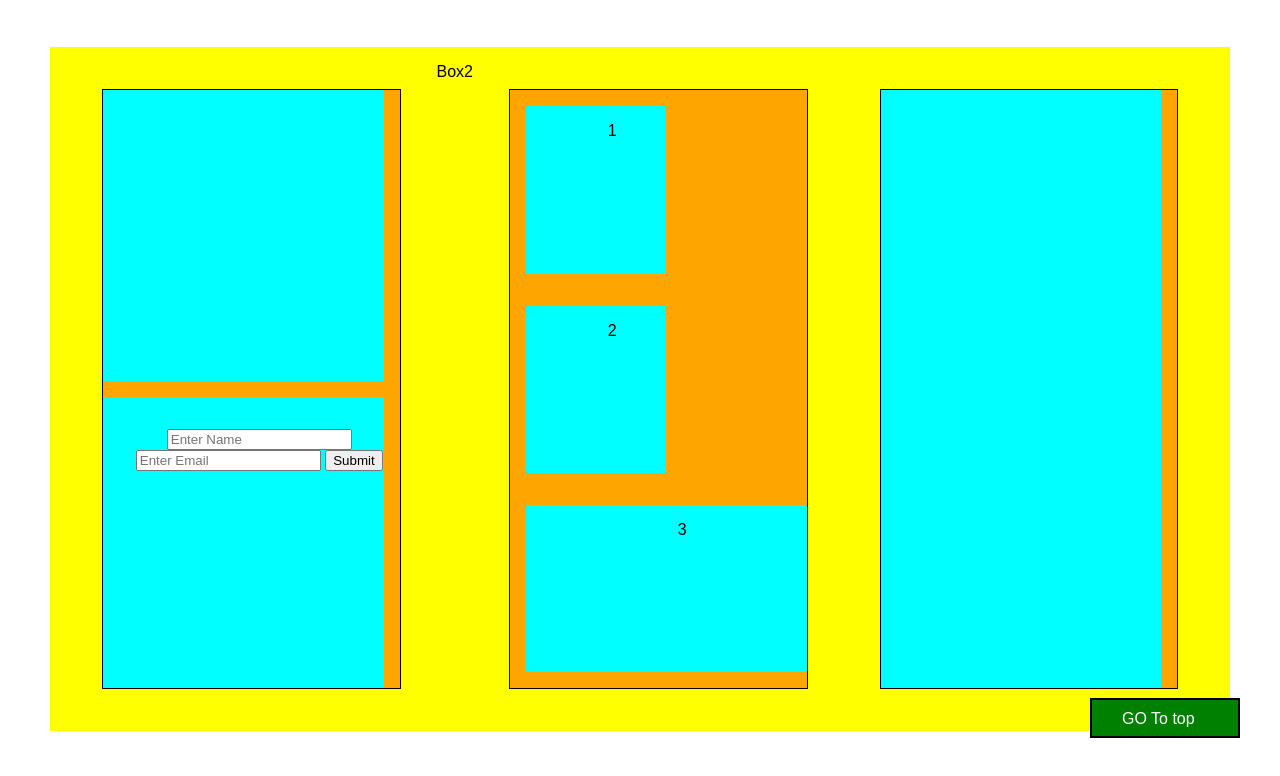
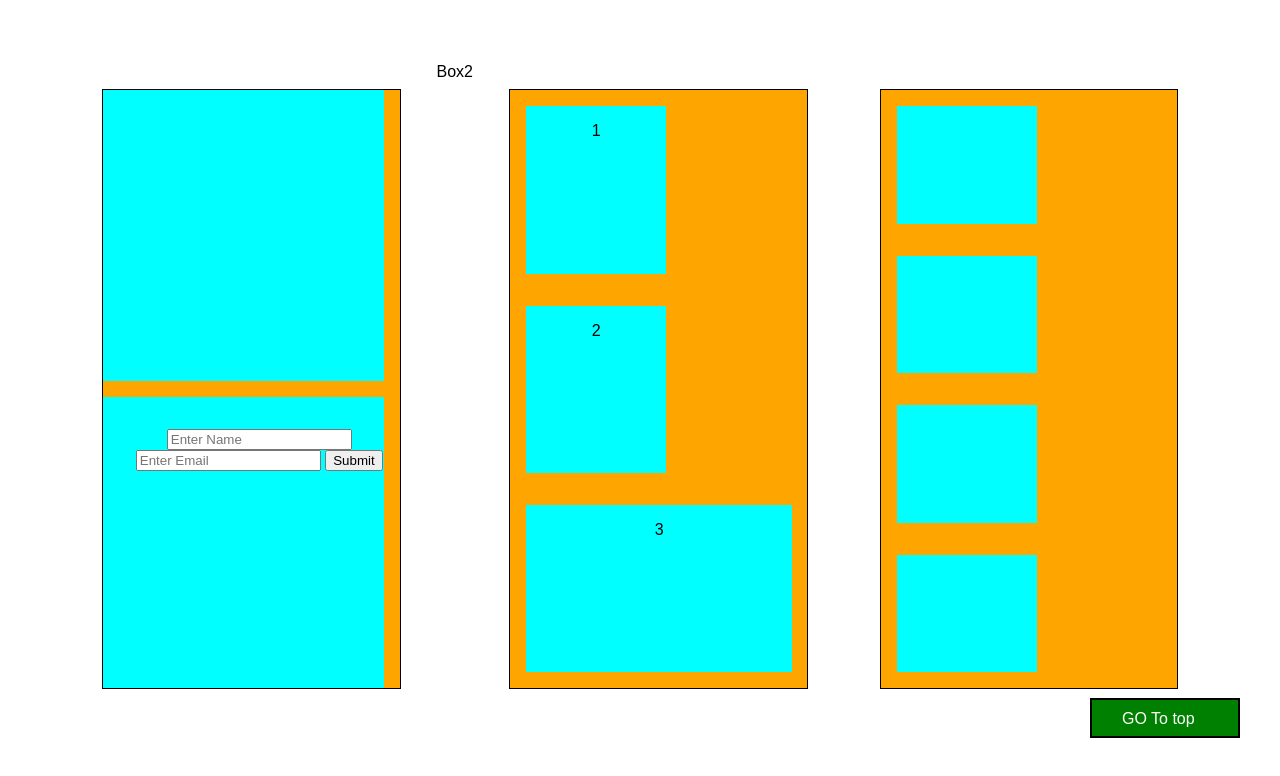
Before and after one commit to Anupriya1500/MyPortfolio, a plain HTML site: page index.html in a window 1280 px wide. Shown: the part 62-838 px from the top of the page. Drawn offline with Linux system fonts and the light colour scheme.

Commit message:
first commit

```diff
--- a/index.html
+++ b/index.html
@@ -24,7 +24,7 @@
             </div>
             <div class="sub-item a2">
               <div class="s1">
-                <form>
+                <form class="form">
                   <input type="text" name="name" placeholder="Enter Name">
                   <input type="email" name="email" placeholder="Enter Email">
                   <input type="submit" name="" value="Submit">
@@ -53,16 +53,16 @@
 
       <div class="listings">
         <div class="item 3">
-           <div class="sub-item">
+           <div class="sub-item3 c1">
               <div class="s1"></div>
             </div>
-            <div class="sub-item">
+            <div class="sub-item3 c2">
               <div class="s1"></div>
             </div>
-            <div class="sub-item">
+            <div class="sub-item3 c3">
               <div class="s1"></div>
             </div>
-            <div class="sub-item">
+            <div class="sub-item3 c4">
               <div class="s1"></div>
             </div>
         </div>
--- a/test.css
+++ b/test.css
@@ -26,10 +26,10 @@ body {
 }
 
 .content {
-	background-color: yellow;
+
 	box-sizing: border-box;
 	display: flex;
-
+	flex-direction: row;
 	padding: 1em 1em;
 	margin: 50px;
 }
@@ -77,34 +77,26 @@ body {
 }
 .b1{
 	margin-top: 1em;
+	display: flex;
+
 }
 
-
+.b{
+float: left;
+}
 .sub-item2{
+	display: flex;
 	box-sizing: border-box;
+	background-color: #00ffff;
 	float: left;
 	width: 50%;
 	height: 50%;
-}
-
-.b1{
-
-	background-color: #00ffff;
-
-	margin: 1em;
-}
-.b2{
-
-	background-color: #00ffff;
-
 	margin: 1em;
 }
 .b3{
-width: 100%;
-	background-color: #00ffff;
+	width: 95%;
+}
 
-	margin: 1em;
-}
 .s1{
 	width: 100%;
 	height: 100%;
@@ -112,6 +104,33 @@ width: 100%;
 	margin: 1em;
 }
 
+.sub-item3{
+	box-sizing: border-box;
+	float: left;
+	width: 50%;
+	height: 50%;
+}
+
+.c1{
+	background-color: #00ffff;
+
+	margin: 1em;
+}
+.c2{
+background-color: #00ffff;
+
+	margin: 1em;
+}
+.c3{
+background-color: #00ffff;
+
+	margin: 1em;
+}
+.c4{
+	background-color: #00ffff;
+
+	margin: 1em;
+}
 .button{
 	overflow: hidden;
 	position: sticky;
```
